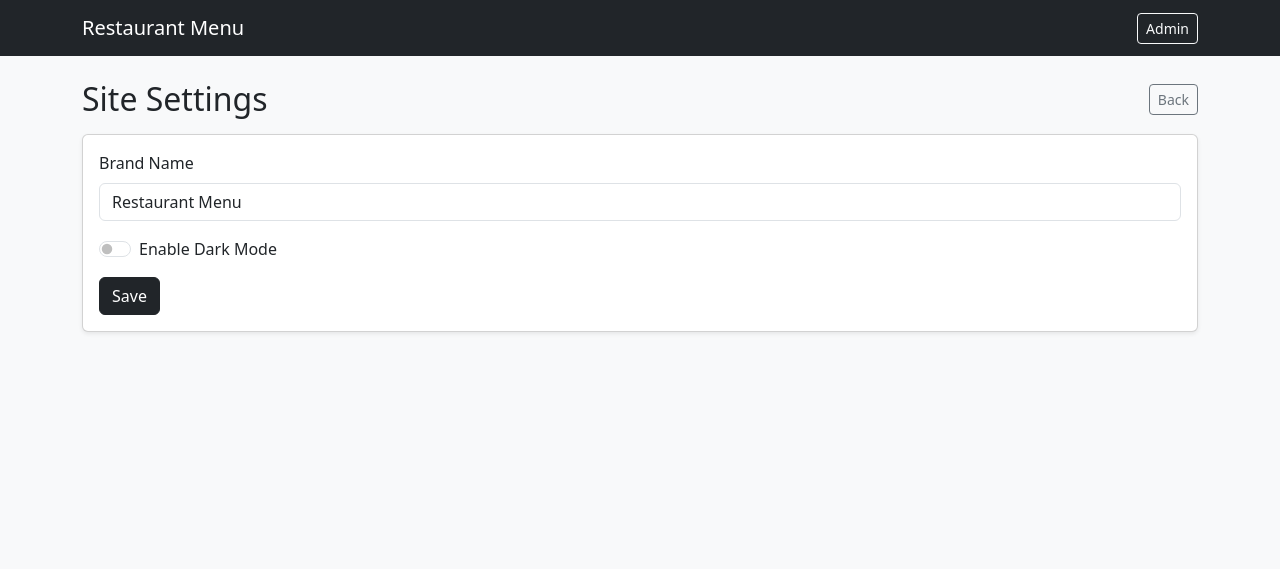
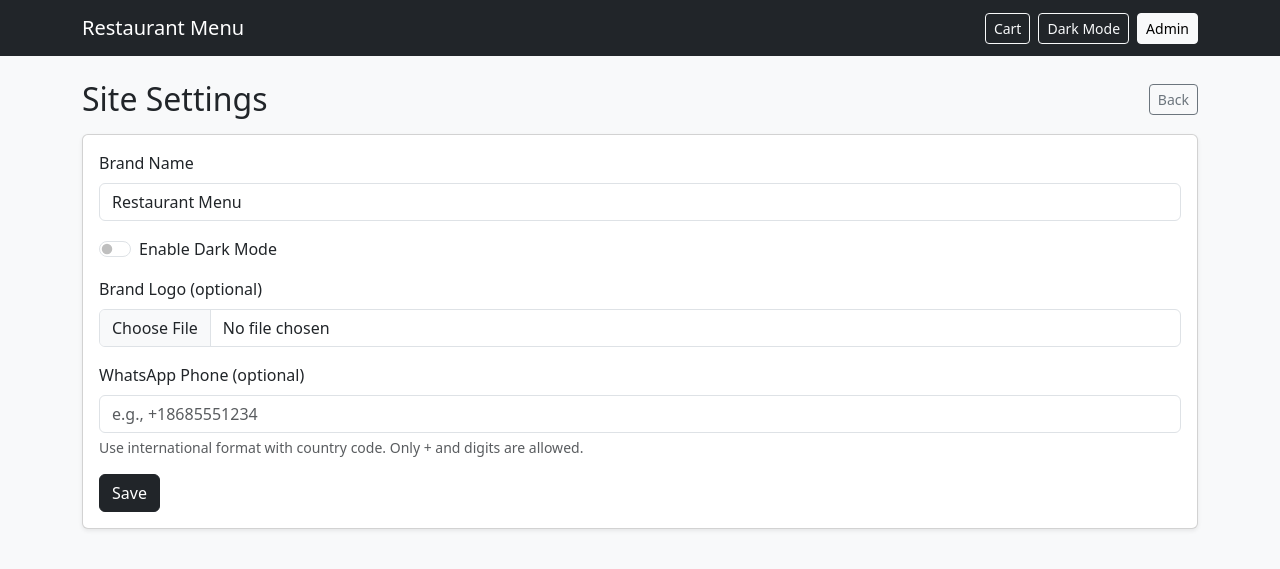
Before and after one commit to ricardobaharally001-web/Cook-Shop, a Flask app: page /admin/settings in a window 1280 px wide. Shown: the top 569 px of the page. Run offline with Flask 3, Linux system fonts and the light colour scheme; the visitor is signed in with stand-in values (Sample User, id 1).

Commit message:
Add files via upload

```diff
--- a/templates/admin.html
+++ b/templates/admin.html
@@ -10,7 +10,6 @@
 
   <div class="list-group">
     <a class="list-group-item list-group-item-action" href="/admin/settings">Site Settings</a>
-    <a class="list-group-item list-group-item-action" href="/admin/branding">Branding (Logo)</a>
     <a class="list-group-item list-group-item-action" href="/admin/categories">Manage Categories</a>
     <a class="list-group-item list-group-item-action" href="/admin/items">Manage Items</a>
   </div>
--- a/templates/admin_settings.html
+++ b/templates/admin_settings.html
@@ -7,7 +7,7 @@
     </div>
   </div>
 
-  <form method="post" class="card shadow-sm">
+  <form method="post" class="card shadow-sm" enctype="multipart/form-data">
     <div class="card-body">
       <div class="mb-3">
         <label class="form-label">Brand Name</label>
@@ -17,6 +17,21 @@
         <input class="form-check-input" type="checkbox" role="switch" id="darkModeSwitch" name="dark_mode" {% if site.dark_mode %}checked{% endif %}>
         <label class="form-check-label" for="darkModeSwitch">Enable Dark Mode</label>
       </div>
+      <div class="mb-3">
+        <label class="form-label">Brand Logo (optional)</label>
+        <input type="file" class="form-control" name="logo" accept="image/*">
+        {% if site.logo_url %}
+          <div class="form-text">Current logo shown below.</div>
+          <div class="mt-2">
+            <img src="{{ site.logo_url }}" alt="Current Logo" style="max-height:80px">
+          </div>
+        {% endif %}
+      </div>
+      <div class="mb-3">
+        <label class="form-label">WhatsApp Phone (optional)</label>
+        <input type="text" class="form-control" name="whatsapp_phone" value="{{ site.whatsapp_phone }}" placeholder="e.g., +18685551234">
+        <div class="form-text">Use international format with country code. Only + and digits are allowed.</div>
+      </div>
       <button class="btn btn-dark">Save</button>
     </div>
   </form>
--- a/templates/base.html
+++ b/templates/base.html
@@ -16,8 +16,21 @@
           {% endif %}
           <span>{{ site.brand_name if site and site.brand_name else 'Restaurant Menu' }}</span>
         </a>
-        <div class="ms-auto">
-          <a class="btn btn-outline-light btn-sm" href="/admin">Admin</a>
+        <button class="navbar-toggler" type="button" data-bs-toggle="collapse" data-bs-target="#navMain" aria-controls="navMain" aria-expanded="false" aria-label="Toggle navigation">
+          <span class="navbar-toggler-icon"></span>
+        </button>
+        <div class="collapse navbar-collapse" id="navMain">
+          <ul class="navbar-nav ms-auto mb-2 mb-lg-0 align-items-lg-center">
+            <li class="nav-item me-2">
+              <a class="btn btn-outline-light btn-sm" href="/cart">Cart</a>
+            </li>
+            <li class="nav-item me-2">
+              <a class="btn btn-outline-light btn-sm" href="/toggle-dark">{% if site and site.dark_mode %}Light Mode{% else %}Dark Mode{% endif %}</a>
+            </li>
+            <li class="nav-item">
+              <a class="btn btn-light btn-sm" href="/admin">Admin</a>
+            </li>
+          </ul>
         </div>
       </div>
     </nav>
```
Also changed, not shown: templates/admin_items.html (+10 -21 lines), templates/index.html (+20 -8 lines).
